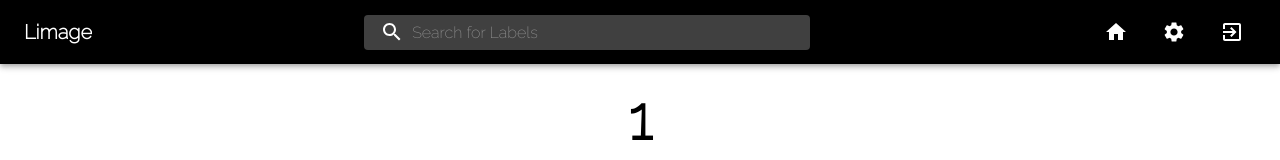
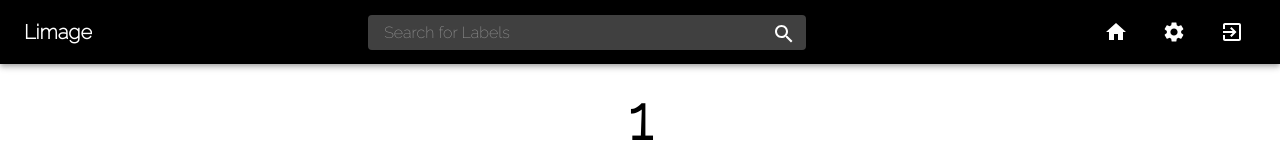
Before and after one commit to rishivijayv/limage-frontend, a React (Create React App) app: page /1 in a window 1280 px wide. Shown: the top 160 px of the page. Built offline with nearby package versions, Linux system fonts and the light colour scheme.

Commit message:
Adding basic functionality to handle search for labels in application

```diff
--- a/src/Navigation/LabelDiscoverySearch/LabelDiscoverySearch.js
+++ b/src/Navigation/LabelDiscoverySearch/LabelDiscoverySearch.js
@@ -1,10 +1,17 @@
+import { useState } from 'react';
 import { makeStyles } from '@material-ui/core/styles';
 import SearchIcon from '@material-ui/icons/Search';
 import InputBase from '@material-ui/core/InputBase';
+import IconButton from '@material-ui/core/IconButton';
 
 const useStyles = makeStyles((theme) => ({
     search: theme.custom.search,
-    searchIcon: theme.custom.searchIcon,
+    searchIcon: {
+        ...theme.custom.searchIcon,
+        '&:hover': {
+            cursor: 'pointer'
+        }
+    },
     inputRoot: theme.custom.inputRoot,
     inputInput: theme.custom.inputInput,
 }));
@@ -12,20 +19,22 @@ const useStyles = makeStyles((theme) => ({
 
 function LabelDiscoverySearch(){
     const classes = useStyles();
+    const [search, setSearch] = useState("");
 
     return (
         <div className={classes.search}>
-            <div className={classes.searchIcon}>
-            <SearchIcon />
-            </div>
             <InputBase
             placeholder="Search for Labels"
+            onChange={(e) => setSearch(e.target.value)}
             classes={{
                 root: classes.inputRoot,
                 input: classes.inputInput,
             }}
             inputProps={{ 'aria-label': 'search' }}
             />
+            <IconButton onClick={() => console.log(search)}>
+                <SearchIcon className={classes.searchIcon}/>
+            </IconButton>
         </div>
     );
 }
--- a/src/index.js
+++ b/src/index.js
@@ -41,19 +41,19 @@ const theme = createMuiTheme({
     },
     searchIcon: {
       padding: defaultTheme.spacing(0, 2),
+      marginRight: '20px',
       height: '100%',
       position: 'absolute',
-      pointerEvents: 'none',
       display: 'flex',
       alignItems: 'center',
       justifyContent: 'center',
+      color: defaultTheme.palette.common.white
     },
     inputRoot: {
       color: defaultTheme.palette.common.white
     },
     inputInput: {
-      padding: defaultTheme.spacing(1, 1, 1, 0),
-      paddingLeft: `calc(1em + ${defaultTheme.spacing(4)}px)`,
+      padding: defaultTheme.spacing(1, 1, 1, 2),
       transition: defaultTheme.transitions.create('width'),
       width: '100%',
       [defaultTheme.breakpoints.up('sm')]: {
```
